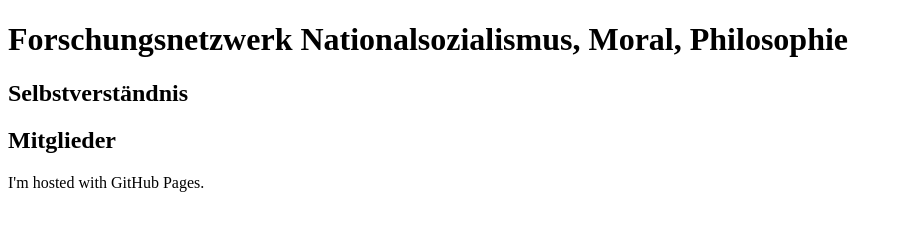
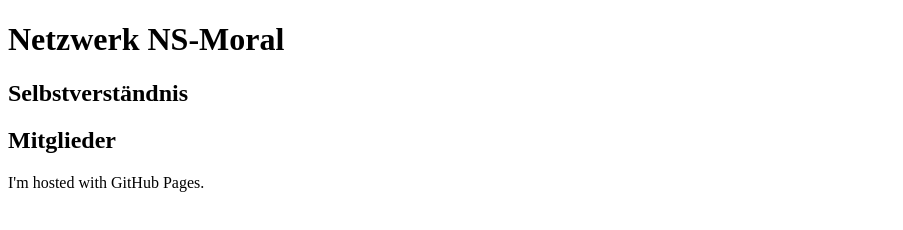
Before and after one commit to fnnsmp/fnnsmp.github.io, a plain HTML site: page index.html in a window 1280 px wide. Shown: the whole page, without its empty margins (0-903 px from the left). Drawn offline with Linux system fonts and the light colour scheme.

Commit message:
Update index.html

```diff
--- a/index.html
+++ b/index.html
@@ -7,9 +7,10 @@
   </head>
 
   <body>
-    <h1>Forschungsnetzwerk Nationalsozialismus, Moral, Philosophie</h1>
+  <p style="font-family: Arial, Helvetica, sans-serif"><h1>Netzwerk NS-Moral</h1>
     <h2>Selbstverständnis</h2>
     <h2>Mitglieder</h2>
     <p>I'm hosted with GitHub Pages.</p>
+  </p>
   </body>
 </html>
```
